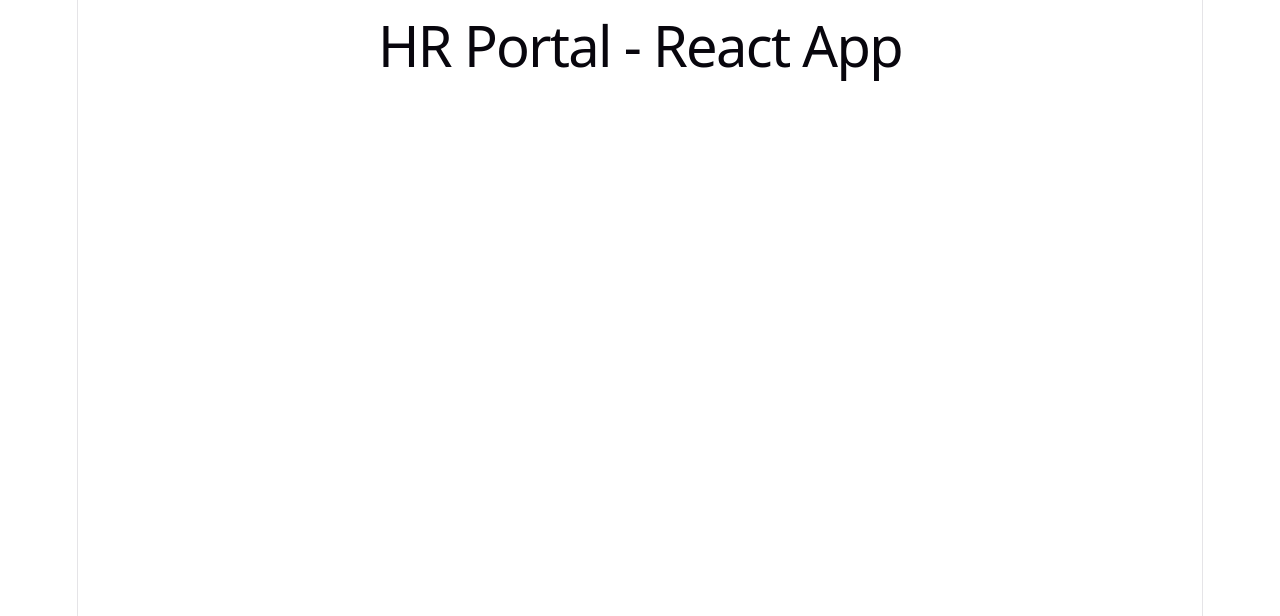
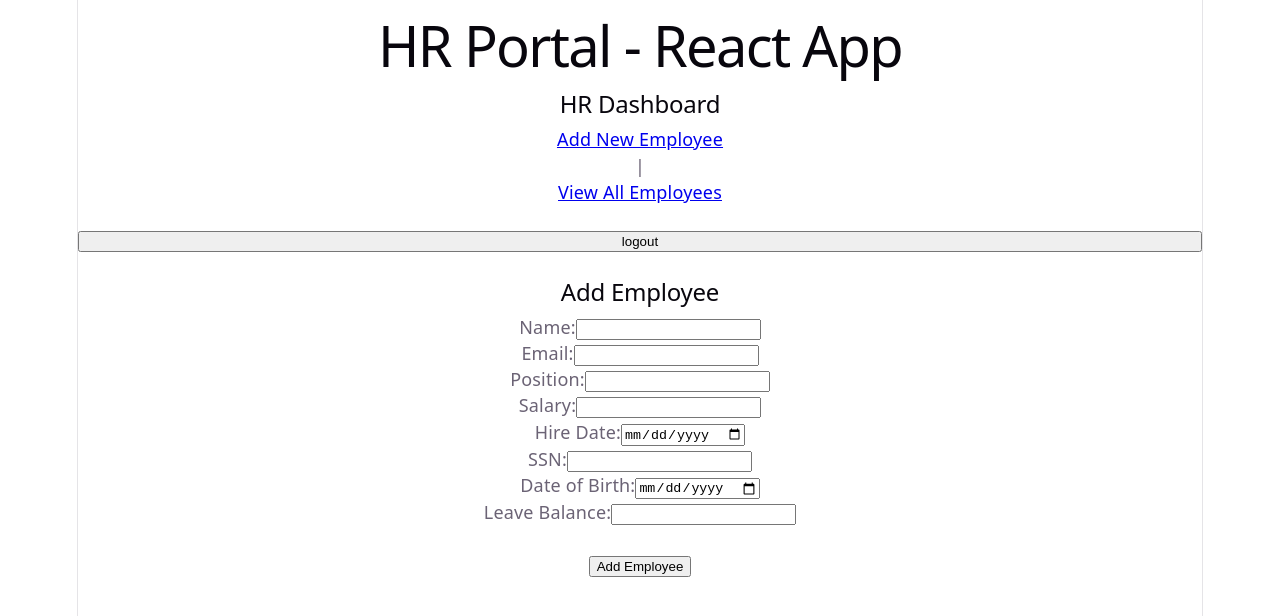
Before and after one commit to kyyhud/HR-Portal-React-App, a React (Vite) app in the folder react-hr-portal/: page /hr/dashboard/add-employee in a window 1280 px wide. Shown: the top 616 px of the page. Built offline with nearby package versions, Linux system fonts and the light colour scheme.

Commit message:
refactor: update routing and components for employee management; add onboarding and employee addition features

```diff
--- a/react-hr-portal/src/App.jsx
+++ b/react-hr-portal/src/App.jsx
@@ -1,9 +1,11 @@
 // import './App.css'
 import { Route, Routes } from "react-router-dom";
 import { Login } from "./components/Login";
-import { SignUp } from "./components/SignUp";
+import { Onboarding } from "./components/Onboarding";
 import { EmployeeDashboard } from "./components/EmployeeDashboard";
 import { HrDashboard } from "./components/HrDashboard";
+import { AddEmployee } from "./components/AddEmployee";
+import { EmployeeDetails } from "./components/EmployeeDetails";
 
 function App() {
   return (
@@ -12,11 +14,14 @@ function App() {
 
       <Routes>
         <Route path="/" element={<Login />} />
-        <Route path="/signup" element={<SignUp />} />
+        <Route path="/onboarding" element={<Onboarding />} />
 
         <Route path="/employee/dashboard" element={<EmployeeDashboard />} />
 
-        <Route path="/hr/dashboard" element={<HrDashboard />} />
+        <Route path="/hr/dashboard" element={<HrDashboard />}>
+          <Route path="add-employee" element={<AddEmployee />} />
+          <Route path="all-employees" element={<EmployeeDetails />} />
+        </Route>
       </Routes>
     </>
   );
--- /dev/null
+++ b/react-hr-portal/src/components/AddEmployee.jsx
@@ -0,0 +1,82 @@
+import { useState } from "react";
+import axios from "axios";
+
+export function AddEmployee() {
+  const [email, setEmail] = useState("");
+  const [name, setName] = useState("");
+  const [position, setPosition] = useState("");
+  const [salary, setSalary] = useState("");
+  const [hireDate, setHireDate] = useState("");
+  const [ssn, setSsn] = useState("");
+  const [dateOfBirth, setDateOfBirth] = useState("");
+  const [leaveBalance, setLeaveBalance] = useState("");
+  const [msg, setMsg] = useState("");
+  const EMPLOYEE_URL = "http://localhost:3001/employeeDetails";
+
+  const AddEmployee = async (e) => {
+    e.preventDefault();
+    const newEmployee = {
+      email,
+      name,
+      position,
+      salary,
+      hireDate,
+      ssn,
+      dateOfBirth,
+      leaveBalance,
+    };
+    const response = await axios.get(EMPLOYEE_URL);
+    const existingEmployee = response.data.find((employee) => employee.email === email);
+    if (existingEmployee === undefined) {
+      await axios.post(EMPLOYEE_URL, newEmployee);
+      setMsg("Employee added successfully.");
+    } else {
+      setMsg("Employee already present.");
+    }
+
+    setEmail("");
+    setName("");
+    setPosition("");
+    setSalary("");
+    setHireDate("");
+    setSsn("");
+    setDateOfBirth("");
+    setLeaveBalance("");
+  };
+
+  return (
+    <>
+      <h2>Add Employee</h2>
+      <form onSubmit={AddEmployee}>
+        <label>Name:</label>
+        <input type="text" value={name} onChange={(e) => setName(e.target.value)} />
+        <br />
+        <label>Email:</label>
+        <input type="email" value={email} onChange={(e) => setEmail(e.target.value)} />
+        <br />
+        <label>Position:</label>
+        <input type="text" value={position} onChange={(e) => setPosition(e.target.value)} />
+        <br />
+        <label>Salary:</label>
+        <input type="text" value={salary} onChange={(e) => setSalary(e.target.value)} />
+        <br />
+        <label>Hire Date:</label>
+        <input type="date" value={hireDate} onChange={(e) => setHireDate(e.target.value)} />
+        <br />
+        <label>SSN:</label>
+        <input type="text" value={ssn} onChange={(e) => setSsn(e.target.value)} />
+        <br />
+        <label>Date of Birth:</label>
+        <input type="date" value={dateOfBirth} onChange={(e) => setDateOfBirth(e.target.value)} />
+        <br />
+        <label>Leave Balance:</label>
+        <input type="text" value={leaveBalance} onChange={(e) => setLeaveBalance(e.target.value)} />
+        <br />
+        <br />
+        <input type="submit" value="Add Employee" />
+        <br />
+        <p>{msg}</p>
+      </form>
+    </>
+  );
+}
--- a/react-hr-portal/src/components/EmployeeDetails.jsx
+++ b/react-hr-portal/src/components/EmployeeDetails.jsx
@@ -1,7 +1,44 @@
+import { useEffect, useState } from "react";
+import axios from "axios";
+
 export function EmployeeDetails() {
+  const [allEmployees, setAllEmployees] = useState([]);
+
+  const EMPLOYEE_URL = "http://localhost:3001/employeeDetails";
+  useEffect(() => {
+    viewAllEmployees();
+  }, []);
+
+  const viewAllEmployees = async () => {
+    const response = await axios.get(EMPLOYEE_URL);
+    setAllEmployees(response.data);
+  };
+
   return (
     <>
-      <h2>Employee Details</h2>
+      <h2>All Employee Details</h2>
+      <table border="2">
+        <thead>
+          <tr>
+            <th>Name</th>
+            <th>Email</th>
+            <th>Position</th>
+            <th>Salary</th>
+            <th>Leave Balance</th>
+          </tr>
+        </thead>
+        <tbody>
+          {allEmployees.map((employee) => (
+            <tr key={employee.id}>
+              <td>{employee.name}</td>
+              <td>{employee.email}</td>
+              <td>{employee.position}</td>
+              <td>{employee.salary}</td>
+              <td>{employee.leaveBalance}</td>
+            </tr>
+          ))}
+        </tbody>
+      </table>
     </>
   );
 }
--- a/react-hr-portal/src/components/HrDashboard.jsx
+++ b/react-hr-portal/src/components/HrDashboard.jsx
@@ -1,4 +1,4 @@
-import { useNavigate } from "react-router-dom";
+import { useNavigate, Link, Outlet } from "react-router-dom";
 
 export function HrDashboard() {
   const navigate = useNavigate();
@@ -9,8 +9,11 @@ export function HrDashboard() {
   return (
     <>
       <h2>HR Dashboard</h2>
-
+      <Link to="add-employee">Add New Employee</Link> | <Link to="all-employees">View All Employees</Link>
+      <br />
       <input type="button" value="logout" onClick={logout} />
+      <br />
+      <Outlet />
     </>
   );
 }
--- a/react-hr-portal/src/components/Login.jsx
+++ b/react-hr-portal/src/components/Login.jsx
@@ -1,6 +1,6 @@
 import axios from "axios";
 import { useState } from "react";
-import { useNavigate } from "react-router-dom";
+import { useNavigate, Link } from "react-router-dom";
 
 export function Login() {
   let [email, setEmail] = useState("");
@@ -8,7 +8,7 @@ export function Login() {
   let [typeOfUser, setTypeOfUser] = useState("employee");
   let [msg, setMsg] = useState("");
   const navigate = useNavigate();
-  const LOGIN_URL = "http://localhost:3001/logins";
+  const LOGIN_URL = "http://localhost:3001/employeeDetails";
 
   const signIn = async (e) => {
     e.preventDefault();
@@ -54,6 +54,8 @@ export function Login() {
         <br />
         <input type="submit" value="Login" />
       </form>
+      <Link to="/onboarding">New Employee Onboarding</Link>
+      <br />
       <p>{msg}</p>
     </>
   );
--- /dev/null
+++ b/react-hr-portal/src/components/Onboarding.jsx
@@ -0,0 +1,148 @@
+import axios from "axios";
+import { useState } from "react";
+import { Link } from "react-router-dom";
+
+export function Onboarding() {
+const [formData, setFormData] = useState({
+  id: "",
+  email: "",
+  password: "",
+  name: "",
+  position: "",
+  salary: "",
+  hireDate: "",
+  ssn: "",
+  address: "",
+  phone: "",
+  dateOfBirth: "",
+  emergencyContact: "",
+  emergencyContactPhone: "",
+  leaveBalance: ""
+});
+  const [msg, setMsg] = useState("");
+  const [flag, setFlag] = useState(true);
+  const EMPLOYEE_DETAILS_URL = "http://localhost:3001/employeeDetails";
+
+  const verifyEmail = async (e) => {
+    e.preventDefault();
+    const response = await axios.get(EMPLOYEE_DETAILS_URL);
+    const existingEmployee = response.data.find((user) => user.email === formData.email);
+    if (existingEmployee === undefined) {
+      setMsg("Not a valid email. Please contact HR.");
+      setFormData({ ...formData, email: "" });
+    } else {
+      setFlag(false);
+      setFormData({
+        ...formData,
+        id: existingEmployee.id,
+        email: existingEmployee.email,
+        name: existingEmployee.name,
+        position: existingEmployee.position,
+        salary: existingEmployee.salary,
+        hireDate: existingEmployee.hireDate,
+        ssn: existingEmployee.ssn,
+        dateOfBirth: existingEmployee.dateOfBirth,
+        leaveBalance: existingEmployee.leaveBalance
+      });
+    }
+  };
+
+  const handleOnboard = async (e) => {
+    e.preventDefault();
+const currentEmployee = {
+  email: formData.email,
+  password: formData.password,
+  name: formData.name,
+  position: formData.position,
+  salary: formData.salary,
+  hireDate: formData.hireDate,
+  ssn: formData.ssn,
+  address: formData.address,
+  phone: formData.phone,
+  dateOfBirth: formData.dateOfBirth,
+  emergencyContact: formData.emergencyContact,
+  emergencyContactPhone: formData.emergencyContactPhone,
+  leaveBalance: formData.leaveBalance,
+};
+    try {
+      await axios.patch(`${EMPLOYEE_DETAILS_URL}/${formData.id}`, currentEmployee);
+      setMsg("Onboarding completed successfully. Please login to continue.");
+    } catch (error) {
+      setMsg("Onboarding failed. Please try again.");
+    }
+
+    setFlag(true);
+    setFormData({ ...formData, email: "" });
+  };
+
+function handleChange(e) {
+  const { name, value } = e.target;
+
+  setFormData(prev => ({
+    ...prev,
+    [name]: value
+  }));
+}
+  return (
+    <>
+      <h2>Onboarding</h2>
+      {flag ? (
+        <div>
+          <form onSubmit={verifyEmail}>
+            <label>Verify email to begin Onboarding:</label>
+            <input type="email" name="email" value={formData.email} onChange={handleChange} />
+            <input type="submit" value="Verify Email" />
+            <p>{msg}</p>
+          </form>
+        </div>
+      ) : (
+        <form onSubmit={handleOnboard}>
+          <label>Name:</label>
+          <input type="text" name="name" value={formData.name} onChange={handleChange} readOnly />
+          <br />
+          <label>Email:</label>
+          <input type="email" name="email" value={formData.email} onChange={handleChange} />
+          <br />
+          <label>Password:</label>
+          <input type="password" name="password" value={formData.password} onChange={handleChange} />
+          <br />
+          <label>Position:</label>
+          <input type="text" name="position" value={formData.position} onChange={handleChange} readOnly />
+          <br />
+          <label>Salary:</label>
+          <input type="text" name="salary" value={formData.salary} onChange={handleChange} readOnly />
+          <br />
+          <label>Hire Date:</label>
+          <input type="date" name="hireDate" value={formData.hireDate} onChange={handleChange} readOnly />
+          <br />
+          <label>SSN:</label>
+          <input type="text" name="ssn" value={formData.ssn} onChange={handleChange} readOnly />
+          <br />
+          <label>Address:</label>
+          <input type="text" name="address" value={formData.address} onChange={handleChange} />
+          <br />
+          <label>Phone:</label>
+          <input type="text" name="phone" value={formData.phone} onChange={handleChange} />
+          <br />
+          <label>Date of Birth:</label>
+          <input type="date" name="dateOfBirth" value={formData.dateOfBirth} onChange={handleChange} readOnly />
+          <br />
+          <label>Emergency Contact:</label>
+          <input type="text" name="emergencyContact" value={formData.emergencyContact} onChange={handleChange} />
+          <br />
+          <label>Emergency Contact Phone:</label>
+          <input type="text" name="emergencyContactPhone" value={formData.emergencyContactPhone} onChange={handleChange} />
+          <br />
+          <label>Leave Balance:</label>
+          <input type="text" name="leaveBalance" value={formData.leaveBalance} onChange={handleChange} readOnly />
+          <br />
+          <br />
+          <input type="submit" value="Complete Onboarding" />
+          <br />
+          <p>{msg}</p>
+        </form>
+      )}
+      <Link to="/">Back to Login</Link>
+    </>
+  );
+}
--- a/react-hr-portal/src/components/SignUp.jsx
+++ /dev/null
@@ -1,7 +0,0 @@
-export function SignUp() {
-  return (
-    <>
-      <h2>Sign Up</h2>
-    </>
-  );
-}
```
Also changed, not shown: 1 other file (tests, documents, lock files or other folders).
